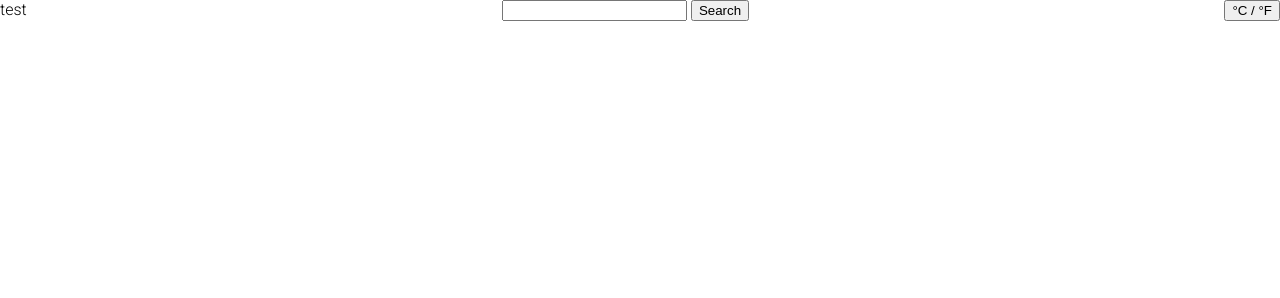
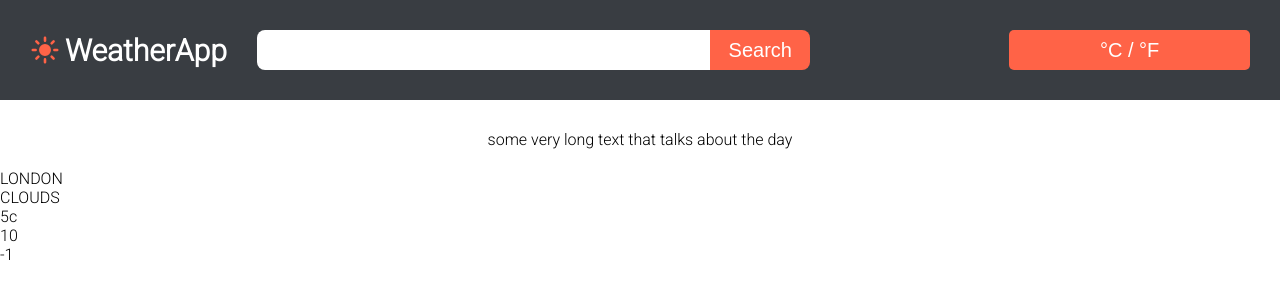
Before and after one commit to cebotaritigran/weather-app, a plain HTML site: page index.html in a window 1280 px wide. Drawn offline with nearby package versions, Linux system fonts and the light colour scheme.

Commit message:
Style Header

```diff
--- a/index.html
+++ b/index.html
@@ -16,19 +16,48 @@
 
 <body>
     <header class="header">
-        <div class="logo">test</div>
+        <div class="logo">
+            <ion-icon class="icon" name="sunny"></ion-icon>
+            <div class="title">WeatherApp</div>
+        </div>
         <div class="search-bar">
-            <form>
+            <form class="search-form" autocomplete="off">
                 <input id="place">
                 <button class="search-button">Search</button>
             </form>
         </div>
         <div class="cel-fah">
-            <button>°C / °F</button>
+            <button class="change-cel-fah">°C / °F</button>
         </div>
     </header>
-    <main class="main"></main>
+
+    <main class="main">
+        <div class="day-temp">
+            <div class="notify">some very long text that talks about the day</div>
+            <div class="show-temp">
+                <div class="current-temp">
+                    <div class="location">LONDON</div>
+                    <div class="condition">CLOUDS</div>
+                    <div class="temperature">5c</div>
+                    <div class="humidity-wind">
+                        <div class="humidity">10</div>
+                        <div class="wind">-1</div>
+                    </div>
+                </div>
+
+                <div class="through-day-temp">
+                </div>
+            </div>
+        </div>
+
+        <div class="detalis"></div>
+
+        <div class="week-temp"></div>
+    </main>
+
     <footer class="footer"></footer>
+    <script type="module" src="https://unpkg.com/ionicons@7.1.0/dist/ionicons/ionicons.esm.js"></script>
+    <script nomodule src="https://unpkg.com/ionicons@7.1.0/dist/ionicons/ionicons.js"></script>
 </body>
 
 </html>
--- a/main.js
+++ b/main.js
@@ -1 +1 @@
-(()=>{"use strict";!function(){let e;document.querySelector(".search-button").addEventListener("click",(t=>{const c=document.querySelector("#place");e=c.value,console.log(e),async function(e){try{const t=await fetch("http://api.weatherapi.com/v1/current.json?key=829d734e92bc4a00882163051232803&q="+e),c=await t.json();console.log(c),console.log(c.current.temp_c),console.log("feels like: "+c.current.feelslike_c+" C"),console.log(c.current.condition.text)}catch(e){console.log(e)}}(e),t.preventDefault()}))}()})();
+(()=>{"use strict";!function(){let e;document.querySelector(".search-button").addEventListener("click",(t=>{const n=document.querySelector("#place");e=n.value,console.log(e),async function(e){try{const t=await fetch("http://api.weatherapi.com/v1/current.json?key=829d734e92bc4a00882163051232803&q="+e),n=await t.json();!function(e){document.querySelector(".location").textContent=e.location.name,document.querySelector(".condition").textContent=e.current.condition.text,document.querySelector(".temperature").textContent=e.current.temp_c,document.querySelector(".humidity").textContent=e.current.humidity+"%",document.querySelector(".wind").textContent=e.current.wind_kph+" kph"}(n),console.log(n),console.log(n.current.temp_c),console.log("feels like: "+n.current.feelslike_c+" C"),console.log(n.current.condition.text)}catch(e){console.log(e)}}(e),t.preventDefault()}))}()})();
--- a/style.css
+++ b/style.css
@@ -1,27 +1,144 @@
-:root{
+:root {
     font-family: 'Roboto', sans-serif;
 }
-body{
+
+body {
     display: flex;
     flex-direction: column;
     margin: 0;
     padding: 0;
+    gap: 30px;
 }
 
 /* HEADER */
 
-.header{
+.header {
     display: flex;
     justify-content: space-between;
+    align-items: center;
+    background-color: rgb(57, 61, 66);
+    padding: 30px;
+    gap: 30px;
+}
+
+.logo {
+    display: flex;
+    gap: 5px;
+    align-items: center;
+    color: rgb(255, 255, 255);
+    font-size: 30px;
+    font-weight: 600;
+}
+
+.logo .icon {
+    color: tomato;
+}
+
+.search-bar {
+    flex: 3;
+    max-width: 900px;
+}
+
+.search-form {
+    display: flex;
+    gap: 0;
+}
+
+input {
+    padding: 0;
+    margin: 0;
+    border: none;
+    outline: none;
+}
+
+.search-bar #place {
+    flex: 1;
+    min-width: 50%;
+    max-width: 60%;
+    height: 40px;
+    border-top-left-radius: 8px;
+    border-bottom-left-radius: 8px;
+    padding: 0px 10px;
+}
+
+.search-button {
+    width: 100px;
+    height: 40px;
+    border: none;
+    background-color: tomato;
+    color: white;
+    font-size: 20px;
+    border-top-right-radius: 8px;
+    border-bottom-right-radius: 8px;
+}
+
+.cel-fah {
+    flex: 1;
+    width: 350px;
+}
+
+.change-cel-fah {
+    height: 40px;
+    padding: 0px;
+    margin: 0;
+    min-width: 100px;
+    width: 100%;
+    border: none;
+    border-radius: 5px;
+    background-color: tomato;
+    color: white;
+    font-size: 20px;
+}
+
+/* MAIN */
+.main {
+    display: flex;
+    flex-direction: column;
+    align-items: center;
+    justify-content: center;
+}
+
+.day-temp {
+    width: 100%;
+    display: flex;
+    flex-direction: column;
+    justify-content: center;
+    align-items: center;
+    gap: 20px;
+}
+
+.notify {
+    width: 100%;
+    text-align: center;
+}
+
+.show-temp {
+    display: flex;
+    width: 100%;
+    align-items: center;
+    justify-content: space-between;
+
+}
+
+.through-day-temp {
+    display: flex;
+    padding-right: 50px;
+    overflow: scroll;
 }
 
 
 /* MEDIA QUERIES */
 @media only screen and (max-width: 600px) {
-    .header{
+    .header {
         flex-direction: column;
         justify-content: center;
         align-items: center;
-        gap: 30px;
+        gap: 8px;
     }
-  }
+
+    .search-bar #place {
+        width: 250px;
+        max-width: 100%;
+        height: 40px;
+    }
+}
```
